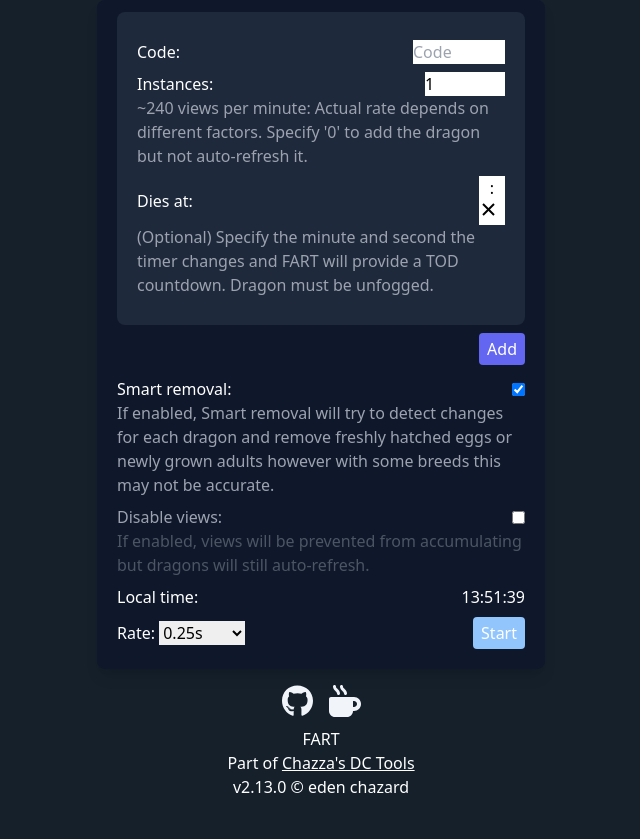
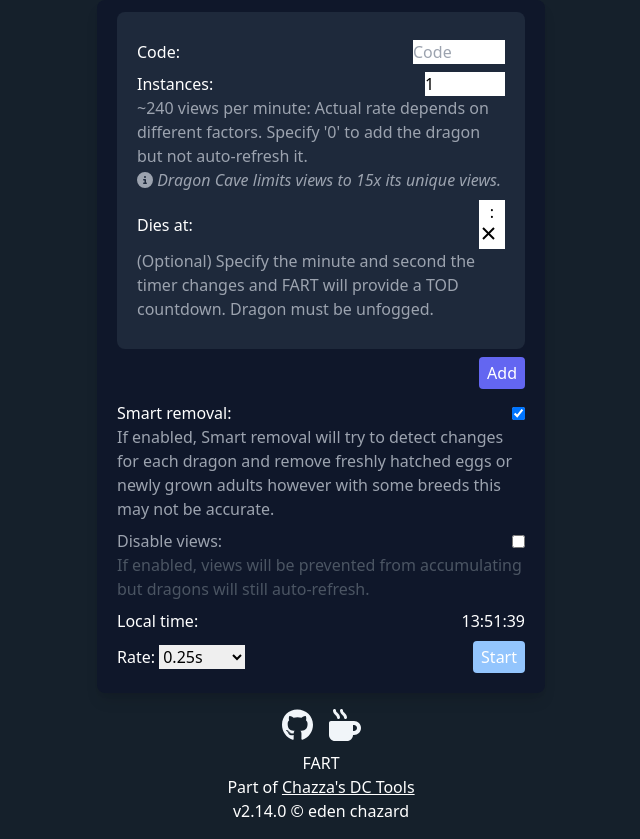
Before and after one commit to edenchazard/dc-auto-refresher, a React (Vite) app in the folder src/frontend/: page / in a window 1280 px wide. Shown: the whole page, without its empty margins (319-959 px from the left). Before the commit the page ends 815 px from the top, so only its background shows below. Built offline with nearby package versions, Linux system fonts and the light colour scheme.

Commit message:
Add notice about V & UV ratio.

```diff
--- a/src/frontend/src/components/AddDragon.tsx
+++ b/src/frontend/src/components/AddDragon.tsx
@@ -2,6 +2,8 @@ import { useState } from 'react';
 import TimePicker from 'react-time-picker';
 import type { TimePickerValue } from 'react-time-picker';
 import { useSessionStorage } from 'usehooks-ts';
+import { FontAwesomeIcon } from '@fortawesome/react-fontawesome';
+import { faCircleInfo } from '@fortawesome/free-solid-svg-icons';
 
 import type { Dragon } from '../app/interfaces';
 import DragonInstancesInput from './DragonInstancesInput';
@@ -79,6 +81,16 @@ export default function AddDragon({ addToList, rate }: AddDragonProps) {
                   } views per minute: Actual rate depends on different factors.`) +
                 " Specify '0' to add the dragon but not auto-refresh it."}
             </p>
+            <aside
+              className="italic"
+              aria-label="information about views and unique views ratio"
+              title="A dragon with 10 UVs will be limited to 150 Vs."
+            >
+              <p>
+                <FontAwesomeIcon icon={faCircleInfo} />
+                &nbsp;Dragon Cave limits views to 15x its unique views.
+              </p>
+            </aside>
           </div>
         </div>
         <div className="my-2">
```
Also changed, not shown: 2 other files (tests, documents, lock files or other folders).
